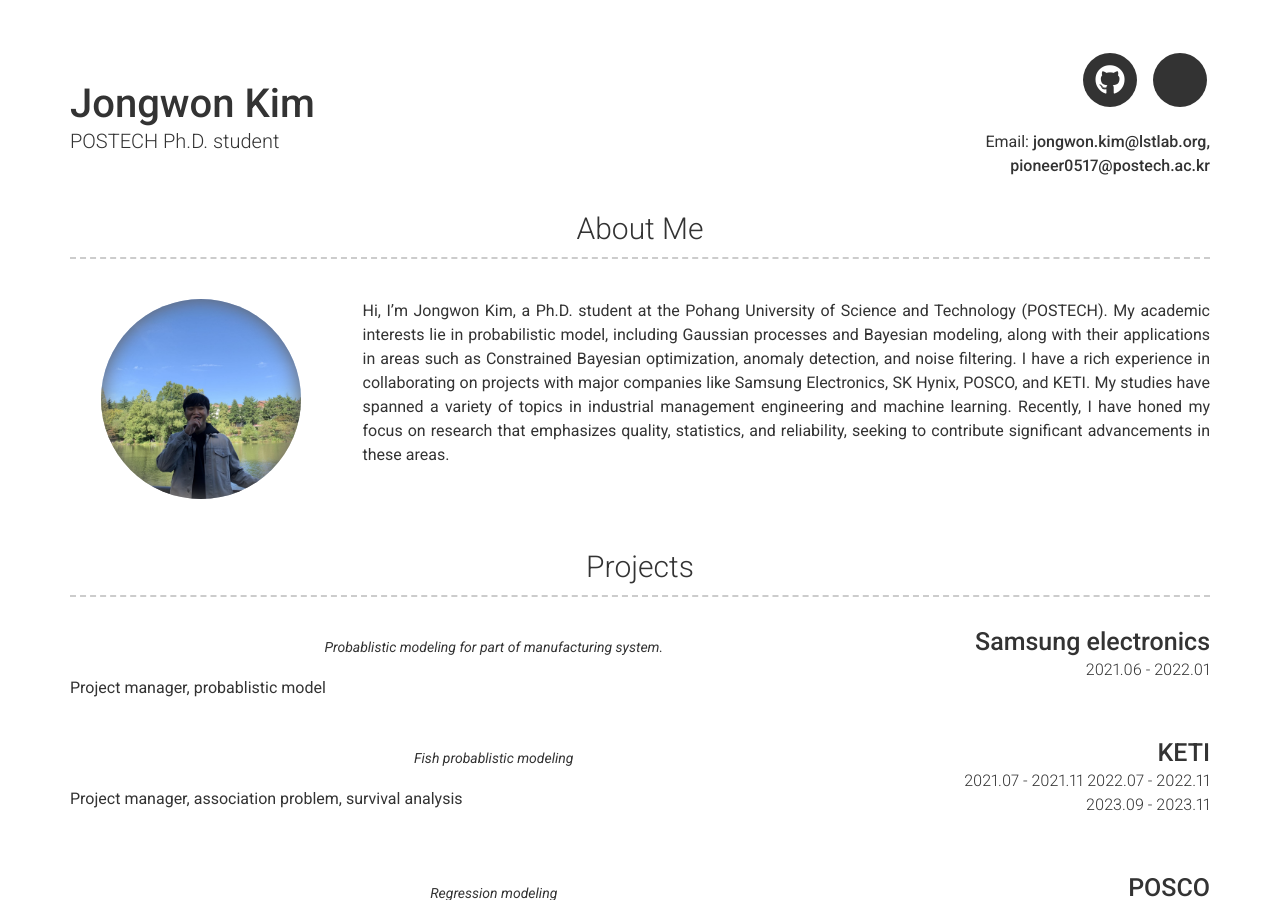
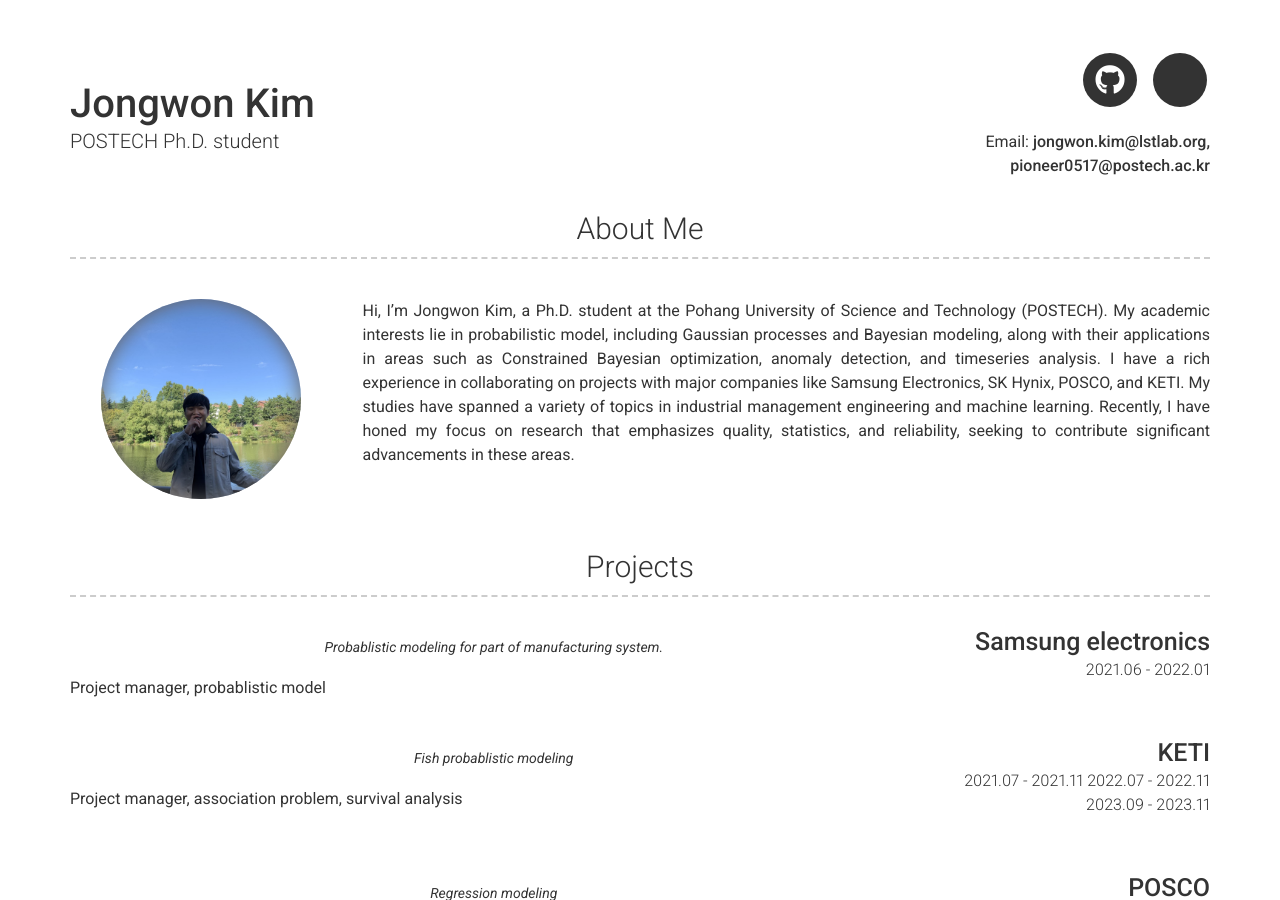
Before and after one commit to jongwonKim-1997/CV, a Jekyll site: the page built from index.md, in a window 1280 px wide and 900 px high. Built offline with Jekyll 4.4.1, drawn with Linux system fonts in a browser that asks for light colours; nearby versions of some CDN libraries.

Commit message:
Update _config.yml

```diff
--- a/_config.yml
+++ b/_config.yml
@@ -48,7 +48,7 @@ additional_links:
 # about_title: About Me (Use this to override about section title)
 about_profile_image: images/jongwonkim.jpg
 about_content: | # this will include new lines to allow paragraphs
-  Hi, I'm Jongwon Kim, a Ph.D. student at the Pohang University of Science and Technology (POSTECH). My academic interests lie in probabilistic model, including Gaussian processes and Bayesian modeling, along with their applications in areas such as Constrained Bayesian optimization, anomaly detection, and noise filtering. I have a rich experience in collaborating on projects with major companies like Samsung Electronics, SK Hynix, POSCO, and KETI. My studies have spanned a variety of topics in industrial management engineering and machine learning. Recently, I have honed my focus on research that emphasizes quality, statistics, and reliability, seeking to contribute significant advancements in these areas.
+  Hi, I'm Jongwon Kim, a Ph.D. student at the Pohang University of Science and Technology (POSTECH). My academic interests lie in probabilistic model, including Gaussian processes and Bayesian modeling, along with their applications in areas such as Constrained Bayesian optimization, anomaly detection, and timeseries analysis. I have a rich experience in collaborating on projects with major companies like Samsung Electronics, SK Hynix, POSCO, and KETI. My studies have spanned a variety of topics in industrial management engineering and machine learning. Recently, I have honed my focus on research that emphasizes quality, statistics, and reliability, seeking to contribute significant advancements in these areas.
 #  Write an awesome description about yourself here, this supports markdown, so you can add [links](http://foobar.com) and highlight things <mark>like this</mark>.
 
 #  You can even add paragraphs by using empty lines like this and add anything else [markdown](https://www.markdownguide.org/getting-started#what-is-markdown) supports such as
```
